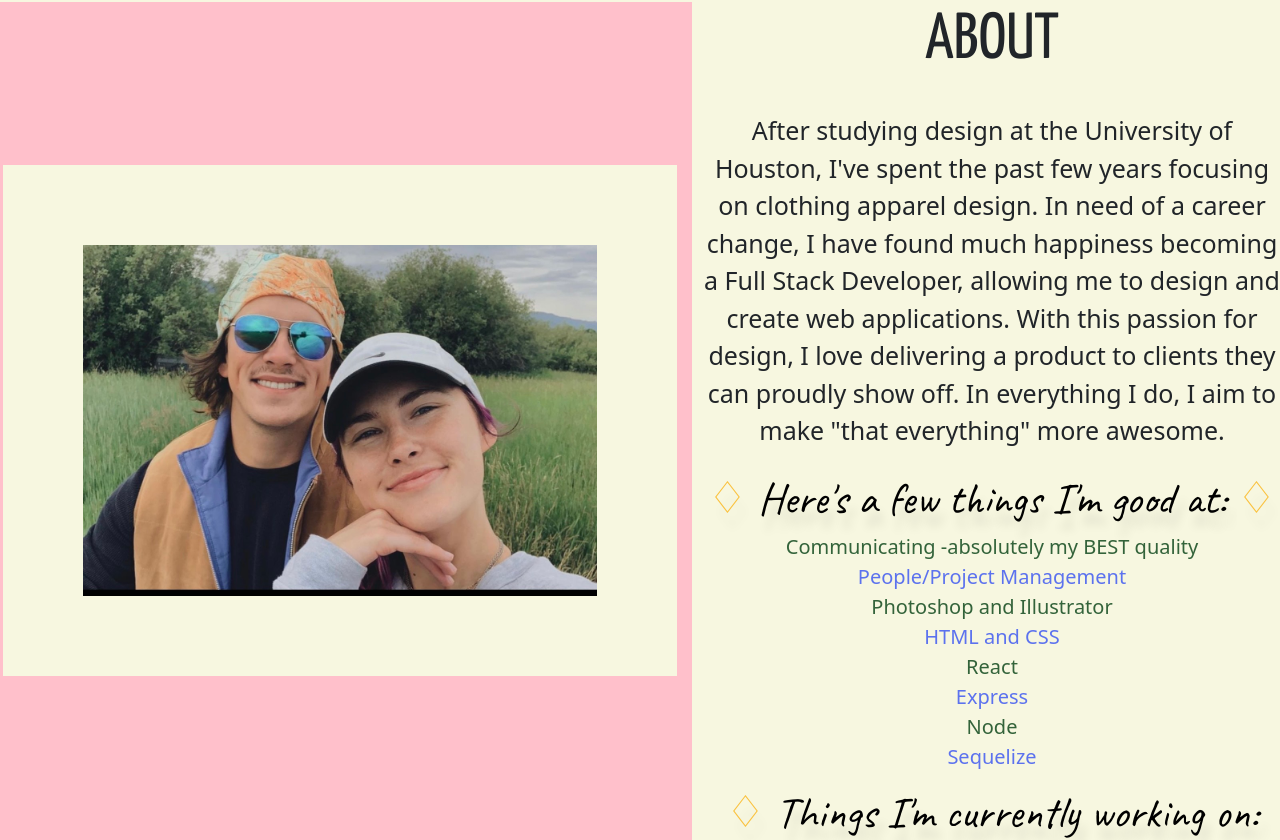
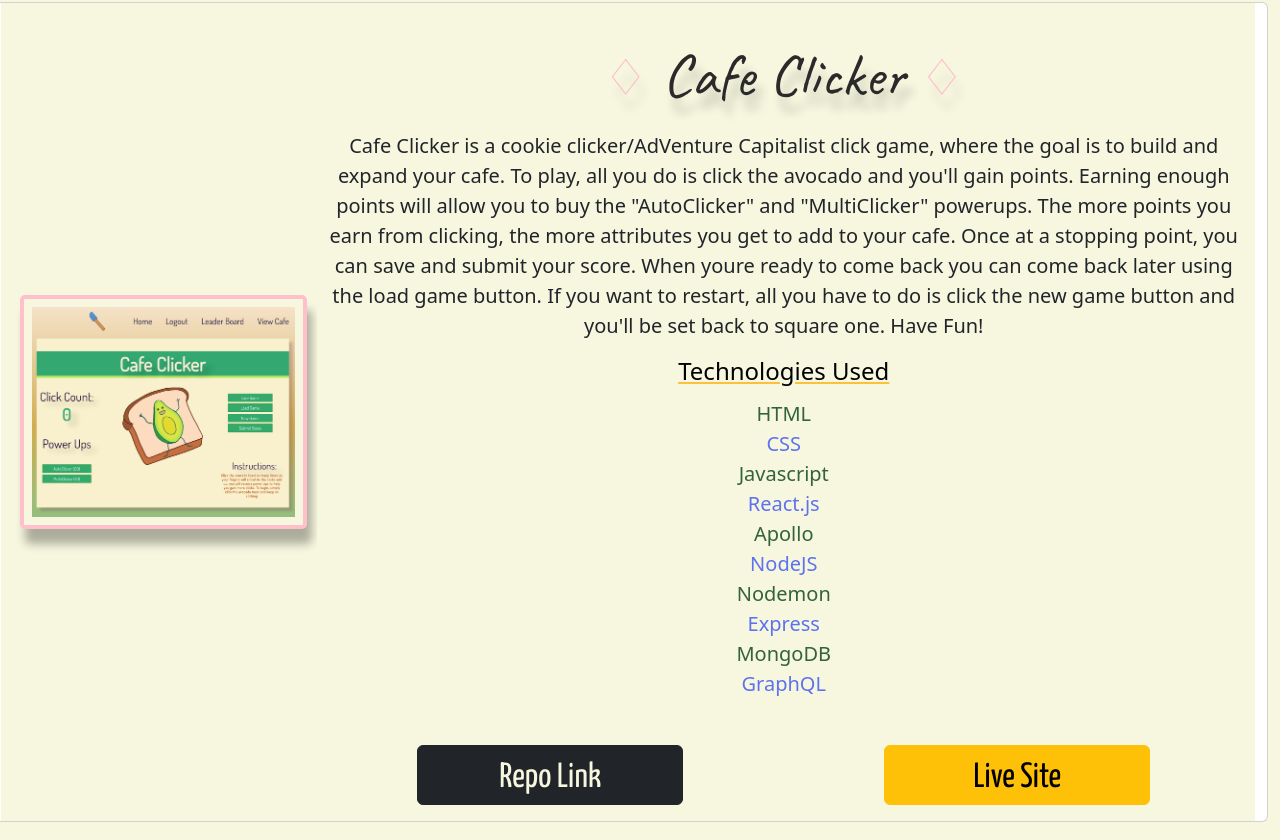
Before and after one commit to bashworthj/React-Portfolio, a React (Create React App) app in the folder react-portfolio/: page / in a window 1280 px wide. Shown: the part 2510-3350 px from the top of the page. Built offline with nearby package versions, Linux system fonts and the light colour scheme.

Commit message:
added a project

```diff
--- a/react-portfolio/src/Components/Projects/p-compon.js
+++ b/react-portfolio/src/Components/Projects/p-compon.js
@@ -2,7 +2,7 @@ import React from "react";
 import "./p-compon.css"
 import img from "../../Images/pantry.png"
 import img2 from "../../Images/book.png"
-
+import img3 from "../../Images/cafe.png"
 
 function Pcompon(){
   return (
@@ -104,6 +104,56 @@ function Pcompon(){
       </div>
     </div>
   </div>
+  <div className="card mb-5">
+    <div className="card-body">
+      <div className="row ">
+        <div className="col-md-3 my-auto">
+          <img
+            src={img3}
+            alt="Cafe Clicker"
+            width="200px"
+            className="card-img img-fluid p-img"
+          />
+        </div>
+        <div className="col-md-9">
+          <h4 className="p-name"><span className="symbol">	&#9826;</span> Cafe Clicker  <span className="symbol">	&#9826;</span></h4>
+          <div className="row info">
+            <p className="p-body">Cafe Clicker is a cookie clicker/AdVenture Capitalist click game, where the goal is to build and expand your cafe. To play, all you do is click the avocado and you'll gain points. Earning enough points will allow you to buy the "AutoClicker" and "MultiClicker" powerups.
+The more points you earn from clicking, the more attributes you get to add to your cafe. Once at a stopping point, you can save and submit your score. When youre ready to come back you can come back later using the load game button. If you want to restart, all you have to do is click the new game button and you'll be set back to square one. Have Fun!</p>
+              <h5 className="techtitle">Technologies Used</h5>
+            <ul className="tech-list">
+              <li>HTML</li>
+              <li>CSS</li>
+              <li>Javascript</li>
+              <li>React.js</li>
+              <li>Apollo</li>
+              <li>NodeJS</li>
+              <li>Nodemon</li>
+              <li>Express</li>
+              <li>MongoDB</li>
+              <li>GraphQL</li>
+            </ul>
+          </div>
+          <div className="row">
+            <div className="col-sm text-center">
+              <a href="https://github.com/kleylakb89/cafe-clicker" target="_blank" className="a-link" rel="noreferrer">
+                <button type="button" className="btn btn-dark siteBtn">
+                <span className="btn-text">Repo Link</span>
+                </button>
+              </a>
+            </div>
+            <div className="col-sm text-center">
+              <a href="https://peaceful-oasis-22532.herokuapp.com/" target="_blank" className="a-link" rel="noreferrer">
+                <button type="button" className="btn btn-warning siteBtn plz">
+                  <span className="btn-tex">Live Site</span>
+                </button>
+              </a>
+            </div>
+          </div>
+        </div>
+      </div>
+    </div>
+  </div>
 </div>
 
   );
```
Also changed, not shown: react-portfolio/src/Images/cafe.png (added).
